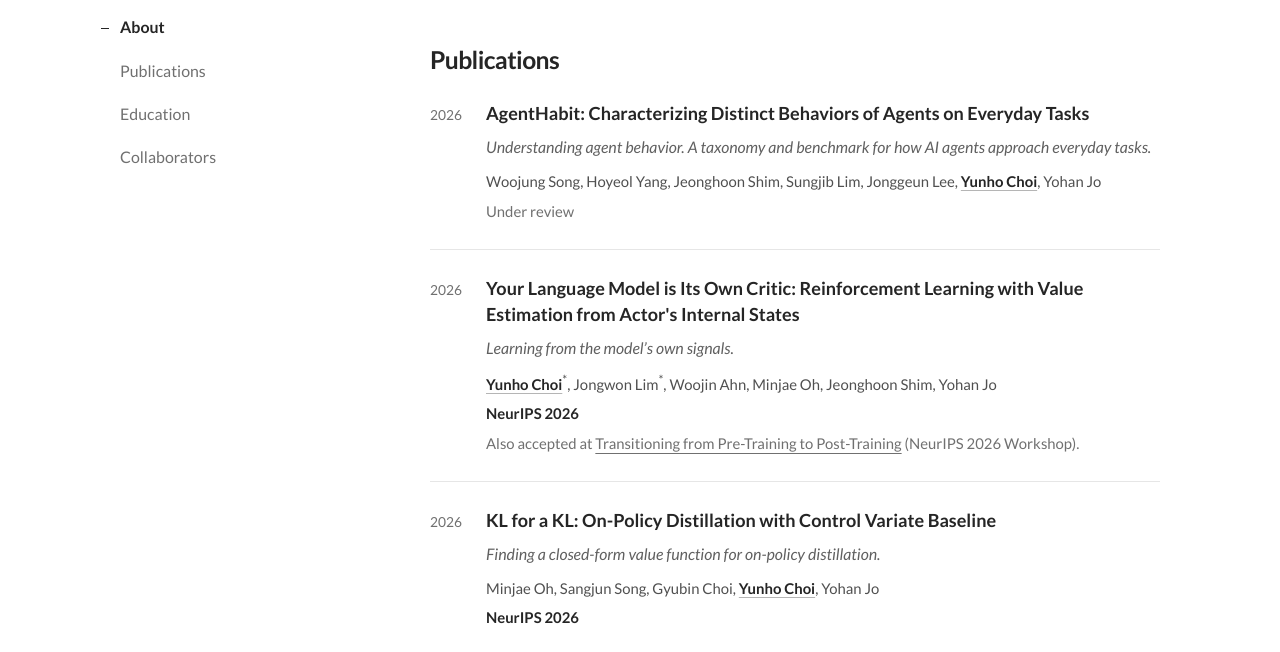
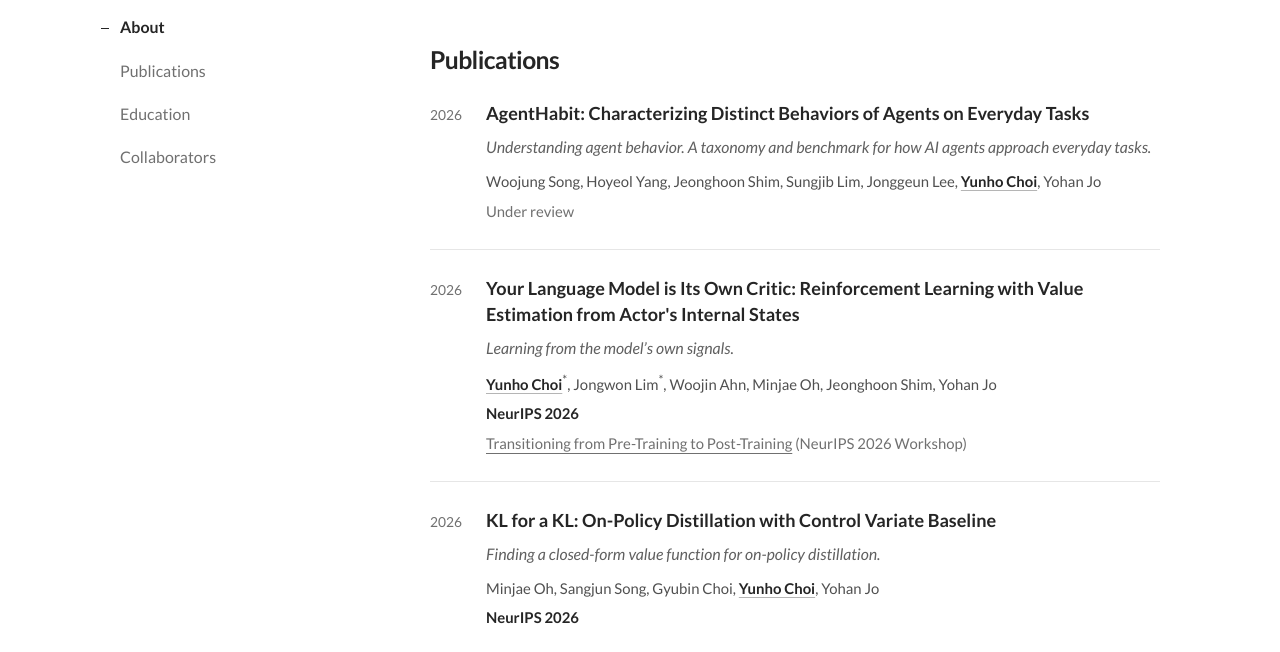
Before and after one commit to choiyunho1129/choiyunho1129.github.io, a plain HTML site: page index.html in a window 1280 px wide. Shown: the part 430-1082 px from the top of the page. Drawn offline with Linux system fonts and the light colour scheme.

Commit message:
Show workshop venue without acceptance preamble

```diff
--- a/index.html
+++ b/index.html
@@ -85,7 +85,7 @@
                 <p class="paper-summary">Learning from the model’s own signals.</p>
                 <p class="authors"><strong>Yunho Choi</strong><sup>*</sup>, Jongwon Lim<sup>*</sup>, Woojin Ahn, Minjae Oh, Jeonghoon Shim, Yohan Jo</p>
                 <p class="venue venue-accepted">NeurIPS 2026</p>
-                <p class="venue">Also accepted at <a href="https://pretrain2posttrain.github.io/">Transitioning from Pre-Training to Post-Training</a> (NeurIPS 2026 Workshop).</p>
+                <p class="venue"><a href="https://pretrain2posttrain.github.io/">Transitioning from Pre-Training to Post-Training</a> (NeurIPS 2026 Workshop)</p>
               </div>
             </article>
             <article class="publication">
```
